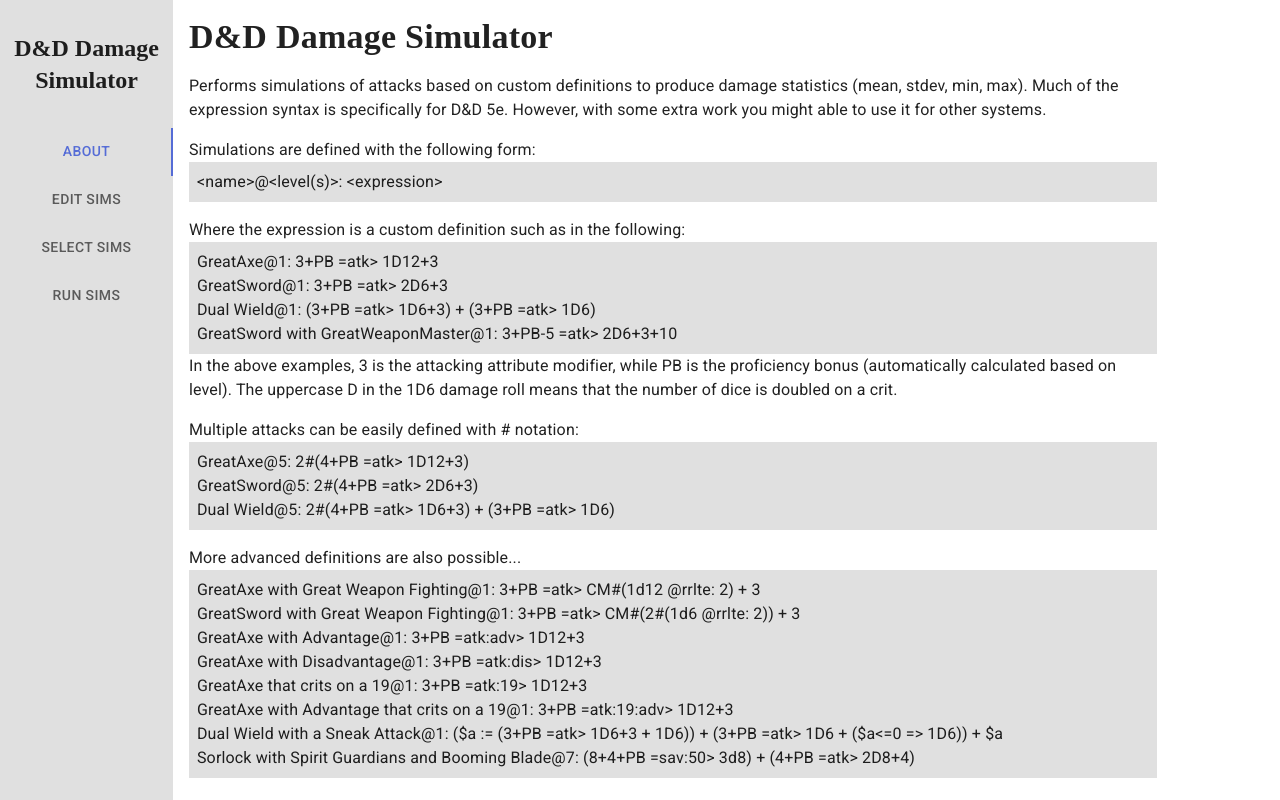
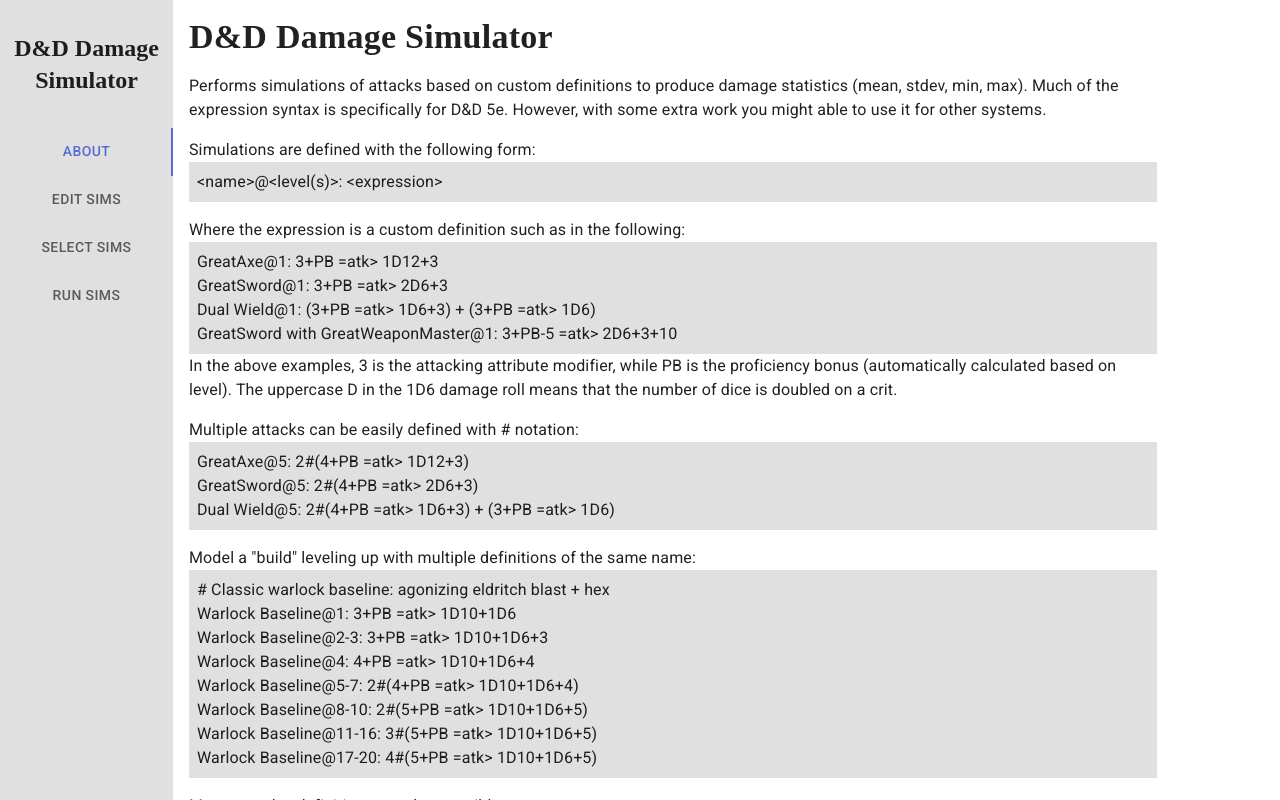
Before and after one commit to akronat/dnd-dpr-sim-webapp, a React (Create React App) app: page / in a window 1280 px wide. Shown: the top 800 px of the page. Built offline with nearby package versions, Linux system fonts and the light colour scheme.

Commit message:
Improvement: Added multi-level build to examples

```diff
--- a/src/sim/examples.ts
+++ b/src/sim/examples.ts
@@ -9,6 +9,17 @@
 GreatAxe@5: 2#(4+PB =atk> 1D12+3)
 GreatSword@5: 2#(4+PB =atk> 2D6+3)
 Dual Wield@5: 2#(4+PB =atk> 1D6+3) + (3+PB =atk> 1D6)
+`.trim();
+
+const multiLevel = `
+# Classic warlock baseline: agonizing eldritch blast + hex
+Warlock Baseline@1: 3+PB =atk> 1D10+1D6
+Warlock Baseline@2-3: 3+PB =atk> 1D10+1D6+3
+Warlock Baseline@4: 4+PB =atk> 1D10+1D6+4
+Warlock Baseline@5-7: 2#(4+PB =atk> 1D10+1D6+4)
+Warlock Baseline@8-10: 2#(5+PB =atk> 1D10+1D6+5)
+Warlock Baseline@11-16: 3#(5+PB =atk> 1D10+1D6+5)
+Warlock Baseline@17-20: 4#(5+PB =atk> 1D10+1D6+5)
 `.trim();
 
 const advanced = `
@@ -24,35 +35,29 @@
 
 export const DefaultRawSims = `
 # Lines beginning with # are comments, and are ignored when parsing simulations
+# Simulations are defined with the following form:
+#   <name>@<level(s)>: <expression>
 
 # Some straight forward examples:
-GreatAxe@1: 3+PB =atk> 1D12+3
-GreatSword@1: 3+PB =atk> 2D6+3
-Dual Wield@1: (3+PB =atk> 1D6+3) + (3+PB =atk> 1D6)
-GreatSword with GreatWeaponMaster@1: 3+PB-5 =atk> 2D6+3+10
+${basic}
 # In the above examples, 3 is the attacking attribute modifier, while PB is the
 # proficiency bonus (automatically calculated based on level). The uppercase D
 # in the 1D6 damage roll means that the number of dice is doubled on a crit.
 
 # Multiple attacks can be easily defined with # notation:
-GreatAxe@5: 2#(4+PB =atk> 1D12+3)
-GreatSword@5: 2#(4+PB =atk> 2D6+3)
-Dual Wield@5: 2#(4+PB =atk> 1D6+3) + (3+PB =atk> 1D6)
+${multiAttack}
 
-# More advanced definitions are also possible...
-GreatAxe with Great Weapon Fighting@1: 3+PB =atk> CM#(1d12 @rrlte: 2) + 3
-GreatSword with Great Weapon Fighting@1: 3+PB =atk> CM#(2#(1d6 @rrlte: 2)) + 3
-GreatAxe with Advantage@1: 3+PB =atk:adv> 1D12+3
-GreatAxe with Disadvantage@1: 3+PB =atk:dis> 1D12+3
-GreatAxe that crits on a 19@1: 3+PB =atk:19> 1D12+3
-GreatAxe with Advantage that crits on a 19@1: 3+PB =atk:19:adv> 1D12+3
-Dual Wield with a Sneak Attack@1: ($a := (3+PB =atk> 1D6+3 + 1D6)) + (3+PB =atk> 1D6 + ($a<=0 => 1D6)) + $a
-Sorlock with Spirit Guardians and Booming Blade@7: (8+4+PB =sav:50> 3d8) + (4+PB =atk> 2D8+4)
-`;
+# Model a "build" leveling up with multiple definitions of the same name:
+${multiLevel}
+
+# More complex definitions are also possible...
+${advanced}
+`.trim();
 
 const examples = {
   basic,
   multiAttack,
+  multiLevel,
   advanced
 };
 
--- a/src/ui/Readme.tsx
+++ b/src/ui/Readme.tsx
@@ -46,7 +46,11 @@
         <CodeBlock>{examples.multiAttack}</CodeBlock>
       </p>
       <p>
-        More advanced definitions are also possible...
+        Model a "build" leveling up with multiple definitions of the same name:
+        <CodeBlock>{examples.multiLevel}</CodeBlock>
+      </p>
+      <p>
+        More complex definitions are also possible:
         <CodeBlock>{examples.advanced}</CodeBlock>
       </p>
     </Typography>
```
